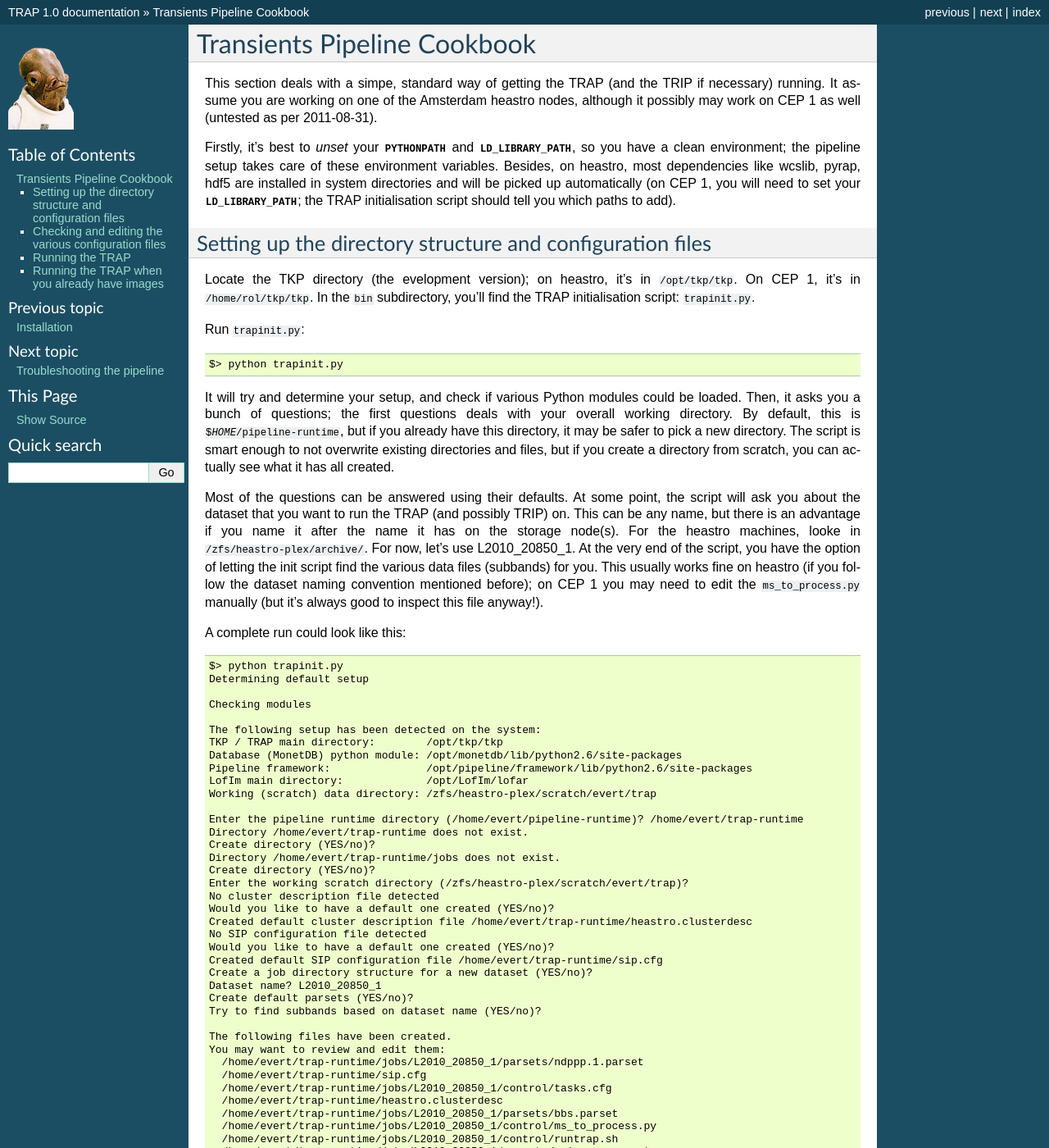
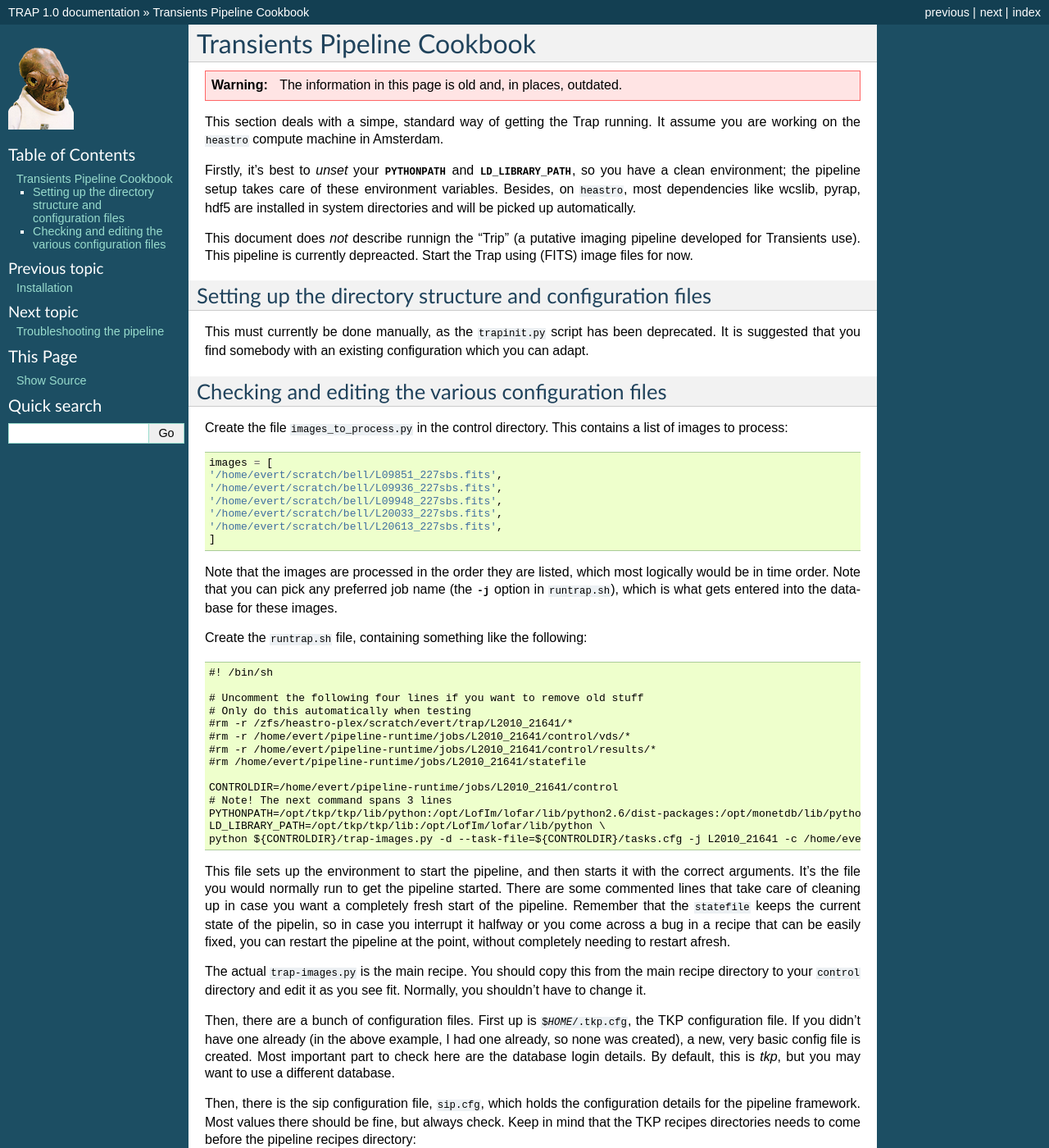
Before and after one commit to transientskp/tkp, a Sphinx documentation site: the page built from documentation/source/cookbook.rst, in a window 1280 px wide and 1400 px high. Shown: the whole window at 82% size. Built offline with Sphinx 7.4.7, drawn with Linux system fonts in a browser that asks for light colours; pages that are not in the unit, such as notebooks, are missing from menus; some of the changed text lies outside the part shown.

Commit message:
Attempt to remove outdated material from cookbook

```diff
--- a/documentation/source/cookbook.rst
+++ b/documentation/source/cookbook.rst
@@ -3,128 +3,54 @@
 Transients Pipeline Cookbook
 ============================
 
-This section deals with a simpe, standard way of getting the TRAP (and
-the TRIP if necessary) running. It assume you are working on one of
-the Amsterdam heastro nodes, although it possibly may work on CEP 1 as
-well (untested as per 2011-08-31).
+.. |last_updated| last_updated::
+
+   *This document last updated:* |last_updated|.
+
+.. warning::
+
+   The information in this page is old and, in places, outdated.
+
+This section deals with a simpe, standard way of getting the Trap running. It
+assume you are working on the ``heastro`` compute machine in Amsterdam.
 
 Firstly, it's best to *unset* your :envvar:`PYTHONPATH` and
-:envvar:`LD_LIBRARY_PATH`, so you have a clean environment; the
-pipeline setup takes care of these environment variables. Besides, on
-heastro, most dependencies like wcslib, pyrap, hdf5 are installed in
-system directories and will be picked up automatically (on CEP 1, you
-will need to set your :envvar:`LD_LIBRARY_PATH`; the TRAP
-initialisation script should tell you which paths to add).
+:envvar:`LD_LIBRARY_PATH`, so you have a clean environment; the pipeline setup
+takes care of these environment variables. Besides, on ``heastro``, most
+dependencies like wcslib, pyrap, hdf5 are installed in system directories and
+will be picked up automatically.
 
+This document does *not* describe runnign the "Trip" (a putative imaging
+pipeline developed for Transients use). This pipeline is currently depreacted.
+Start the Trap using (FITS) image files for now.
 
 Setting up the directory structure and configuration files
 ----------------------------------------------------------
 
-Locate the TKP directory (the evelopment version); on heastro, it's
-in :file:`/opt/tkp/tkp`. On CEP 1, it's in
-:file:`/home/rol/tkp/tkp`.  In the :file:`bin` subdirectory,
-you'll find the TRAP initialisation script: :file:`trapinit.py`.
-
-Run :file:`trapinit.py`::
-
-    $> python trapinit.py
-
-It will try and determine your setup, and check if various Python
-modules could be loaded. Then, it asks you a bunch of questions; the
-first questions deals with your overall working directory. By default,
-this is :file:`${HOME}/pipeline-runtime`, but if you already have this
-directory, it may be safer to pick a new directory. The script is
-smart enough to not overwrite existing directories and files, but if
-you create a directory from scratch, you can actually see what it has
-all created.
-
-Most of the questions can be answered using their defaults. At some
-point, the script will ask you about the dataset that you want to run
-the TRAP (and possibly TRIP) on. This can be any name, but there is an
-advantage if you name it after the name it has on the storage
-node(s). For the heastro machines, looke in
-:file:`/zfs/heastro-plex/archive/`. For now, let's use
-L2010_20850_1. At the very end of the script, you have the option of
-letting the init script find the various data files (subbands) for
-you. This usually works fine on heastro (if you follow the dataset
-naming convention mentioned before); on CEP 1 you may need to edit the
-:file:`ms_to_process.py` manually (but it's always good to inspect
-this file anyway!).
-
-A complete run could look like this::
-
-    $> python trapinit.py
-    Determining default setup
-
-    Checking modules
-
-    The following setup has been detected on the system:
-    TKP / TRAP main directory:        /opt/tkp/tkp
-    Database (MonetDB) python module: /opt/monetdb/lib/python2.6/site-packages
-    Pipeline framework:               /opt/pipeline/framework/lib/python2.6/site-packages
-    LofIm main directory:             /opt/LofIm/lofar
-    Working (scratch) data directory: /zfs/heastro-plex/scratch/evert/trap
-
-    Enter the pipeline runtime directory (/home/evert/pipeline-runtime)? /home/evert/trap-runtime
-    Directory /home/evert/trap-runtime does not exist.
-    Create directory (YES/no)?
-    Directory /home/evert/trap-runtime/jobs does not exist.
-    Create directory (YES/no)?
-    Enter the working scratch directory (/zfs/heastro-plex/scratch/evert/trap)?
-    No cluster description file detected
-    Would you like to have a default one created (YES/no)?
-    Created default cluster description file /home/evert/trap-runtime/heastro.clusterdesc
-    No SIP configuration file detected
-    Would you like to have a default one created (YES/no)?
-    Created default SIP configuration file /home/evert/trap-runtime/sip.cfg
-    Create a job directory structure for a new dataset (YES/no)?
-    Dataset name? L2010_20850_1
-    Create default parsets (YES/no)?
-    Try to find subbands based on dataset name (YES/no)?
-
-    The following files have been created.
-    You may want to review and edit them:
-      /home/evert/trap-runtime/jobs/L2010_20850_1/parsets/ndppp.1.parset
-      /home/evert/trap-runtime/sip.cfg
-      /home/evert/trap-runtime/jobs/L2010_20850_1/control/tasks.cfg
-      /home/evert/trap-runtime/heastro.clusterdesc
-      /home/evert/trap-runtime/jobs/L2010_20850_1/parsets/bbs.parset
-      /home/evert/trap-runtime/jobs/L2010_20850_1/control/ms_to_process.py
-      /home/evert/trap-runtime/jobs/L2010_20850_1/control/runtrap.sh
-      /home/evert/trap-runtime/jobs/L2010_20850_1/parsets/mwimager.parset
-      /home/evert/trap-runtime/jobs/L2010_20850_1/parsets/ndppp.2.parset
-    $>
-
+This must currently be done manually, as the ``trapinit.py`` script has been
+deprecated. It is suggested that you find somebody with an existing
+configuration which you can adapt.
 
 Checking and editing the various configuration files
 ----------------------------------------------------
 
-As you see, the script will tell you which files have been created
-(and implicitly which directories). As suggested, we review a few of
-those files. Let's start with the :file:`ms_to_process.py` file, which
-may look something like::
+Create the file :file:`images_to_process.py` in the
+control directory. This contains a list of images to process::
 
-    datafiles = [
-        '/zfs/heastro-plex/archive/L2010_21641/processed/L21641_SB000_uv.MS.dppp',
-        '/zfs/heastro-plex/archive/L2010_21641/processed/L21641_SB001_uv.MS.dppp',
-        '/zfs/heastro-plex/archive/L2010_21641/processed/L21641_SB002_uv.MS.dppp',
-        .
-        .
-        .
-        '/zfs/heastro-plex/archive/L2010_21641/processed/L21641_SB220_uv.MS.dppp',
+    images = [
+    '/home/evert/scratch/bell/L09851_227sbs.fits',
+    '/home/evert/scratch/bell/L09936_227sbs.fits',
+    '/home/evert/scratch/bell/L09948_227sbs.fits',
+    '/home/evert/scratch/bell/L20033_227sbs.fits',
+    '/home/evert/scratch/bell/L20613_227sbs.fits',
     ]
 
-These are, presumably, the files you want to process: first through
-the TRIP, then through the TRAP (the .dppp extension indicates they
-have at least been compressed, but the data are otherwise
-unflagged). The format is that of a simple Python list, since the file
-itself is, in fact, a very simple Python module that is read by the
-main recipe (see below). For a first try-out, you may want to comment
-out most of the file names, and just keep only a few files to run
-through the pipeline.
+Note that the images are processed in the order they are listed, which
+most logically would be in time order. Note that you can pick any
+preferred job name (the :option:`-j` option in :file:`runtrap.sh`),
+which is what gets entered into the database for these images.
 
-
-Then the :file:`runtrap.sh` file::
+Create the :file:`runtrap.sh` file, containing something like the following::
 
     #! /bin/sh
 
@@ -139,7 +65,7 @@ Then the :file:`runtrap.sh` file::
     # Note! The next command spans 3 lines
     PYTHONPATH=/opt/tkp/tkp/lib/python:/opt/LofIm/lofar/lib/python2.6/dist-packages:/opt/monetdb/lib/python2.6/site-packages:/opt/pipeline/framework/lib/python2.6/site-packages \
     LD_LIBRARY_PATH=/opt/tkp/tkp/lib:/opt/LofIm/lofar/lib/python \
-    python ${CONTROLDIR}/trap-with-trip.py -d --task-file=${CONTROLDIR}/tasks.cfg -j L2010_21641 -c /home/evert/pipeline-runtime/sip.cfg $1
+    python ${CONTROLDIR}/trap-images.py -d --task-file=${CONTROLDIR}/tasks.cfg -j L2010_21641 -c /home/evert/pipeline-runtime/sip.cfg $1
 
 This file sets up the environment to start the pipeline, and then
 starts it with the correct arguments. It's the file you would normally
@@ -150,10 +76,9 @@ state of the pipelin, so in case you interrupt it halfway or you come
 across a bug in a recipe that can be easily fixed, you can restart the
 pipeline at the point, without completely needing to restart afresh.
 
-The actual :file:`trap-with-trip.py` is the main recipe, and is copied
-from the TRAP recipes main directory to the control
-directory, so you can edit this file as you see fit. Normally, you
-wouldn't really need to.
+The actual :file:`trap-images.py` is the main recipe. You should copy this
+from the main recipe directory to your ``control`` directory and edit it as
+you see fit. Normally, you shouldn't have to change it.
 
 Then, there are a bunch of configuration files. First up is
 :file:`${HOME}/.tkp.cfg`, the TKP configuration file. If you didn't
@@ -196,57 +121,7 @@ cores per compute node, but if other people are also busy on the same
 cluster, you may want to set it to a value like 2 or 3. By default, it
 is safely set to 1.
 
-
 Finally, check if the cluster description file satisfies your needs
 (on CEP 1, the default will only use cluster 3, the imaging cluster),
 and alter the parset files as seen fit (for details on this, use
 e.g. the imaging cookbook).
-
-
-Running the TRAP
-----------------
-
-If you're satisfied with the various settings, let's get started. Move
-into the :file:`control` subdirectory and start the runtrap script::
-
-    >$ sh runtrap.sh
-
-That should be enough to keep the system churning away for a while on
-the data. The TRIP part will take up most of the time. Once the
-flagging and calibration part is done, the main recipe will enter a
-loop, where an image is formed for a certain time slice (that is, the
-imager is run for each subband and then subbands are combined into one
-final image), sources are detected, transients are searched and
-possibly classification are done for the transients.
-
-
-Running the TRAP when you already have images
----------------------------------------------
-
-It may be the case that you already have a set of images, and you want
-to run the TRAP on that set of images. No flagging, calibration,
-imaging or time slicing is necessary in that case.
-
-For that, copy the recipe :file:`trap-images.py` into the control
-directory, and created a file :file:`images_to_process.py` in the
-control directory. The latter file is very similar to
-:file:`ms_to_process.py`, but this time contains a list of images
-instead of measurement sets::
-
-    images = [
-    '/home/evert/scratch/bell/L09851_227sbs.fits',
-    '/home/evert/scratch/bell/L09936_227sbs.fits',
-    '/home/evert/scratch/bell/L09948_227sbs.fits',
-    '/home/evert/scratch/bell/L20033_227sbs.fits',
-    '/home/evert/scratch/bell/L20613_227sbs.fits',
-    ]
-
-Now replace `trap-with-trip.py` with `trap-images.py` in your
-:file:`runtrap.sh` and run the pipeline as usual::
-
-    >$ sh runtrap.sh
-
-Note that the images are processed in the order they are listed, which
-most logically would be in time order. Note that you can pick any
-preferred job name (the :option:`-j` option in :file:`runtrap.sh`),
-which is what gets entered into the database for these images.
```
